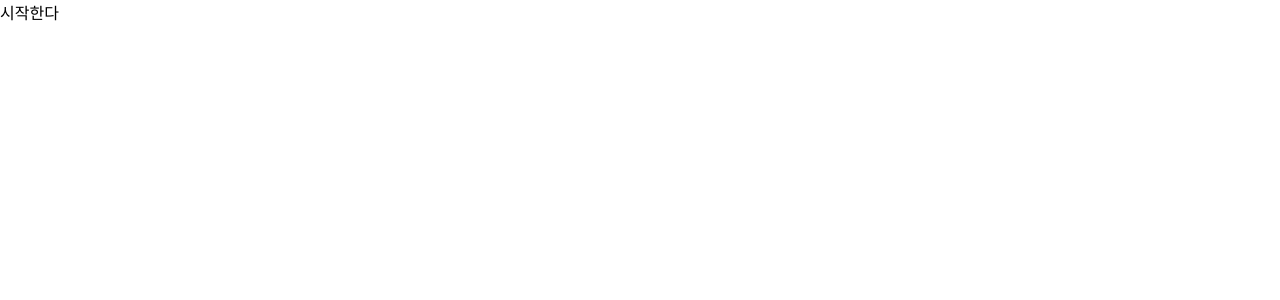
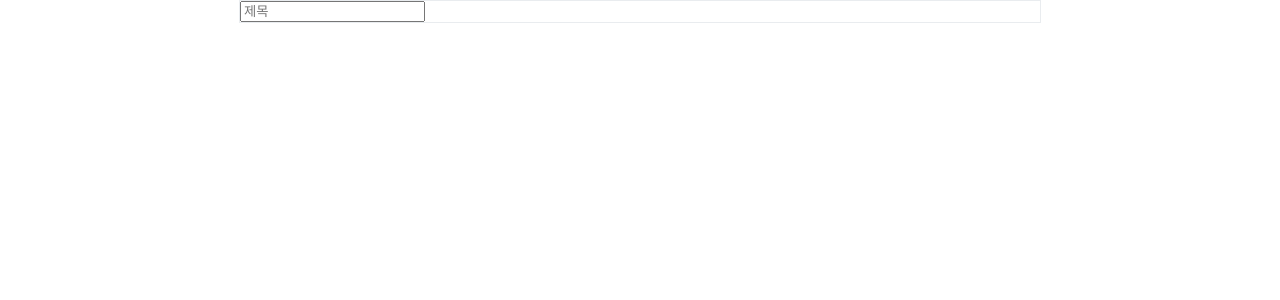
Before and after one commit to Jogeonsang/marcus-app, a React (Create React App) app: page / in a window 1280 px wide. Shown: the top 300 px of the page. Built offline with nearby package versions, Linux system fonts and the light colour scheme.

Commit message:
MemoComponent

```diff
--- a/src/App.css
+++ b/src/App.css
@@ -1,28 +1,20 @@
-.App {
-  text-align: center;
+.Form {
+  width : 800px;
+  background-color: white;
+  border: 1px solid #e9ecef;
+  margin : 0 auto;
 }
 
-.App-logo {
-  animation: App-logo-spin infinite 20s linear;
-  height: 80px;
+.Memo-Info {
+  display: inline;
+  width : 300px;
+  border-right: 1px solid #e9ecef;
+  float : left;
 }
 
-.App-header {
-  background-color: #222;
-  height: 150px;
-  padding: 20px;
-  color: white;
+
+.Memo-write {
+  display: inline;
+  width : 500px;
+  float : left;
 }
-
-.App-title {
-  font-size: 1.5em;
-}
-
-.App-intro {
-  font-size: large;
-}
-
-@keyframes App-logo-spin {
-  from { transform: rotate(0deg); }
-  to { transform: rotate(360deg); }
-}
--- a/src/App.js
+++ b/src/App.js
@@ -1,12 +1,18 @@
 import React, { Component } from 'react';
 import './App.css';
+import MemoWriteForm from './components/Memo-Write-Form';
 
 class App extends Component {
   render() {
     return (
-      <div>
-      시작한다
-      </div>
+      <main className = "Form">
+        <div className = "Memo-Info">
+        </div>
+        <div className = "Memo-Write">
+        <MemoWriteForm>
+        </MemoWriteForm>
+        </div>
+      </main>
     );
   }
 }
--- /dev/null
+++ b/src/components/Memo-Write-Form.js
@@ -0,0 +1,31 @@
+import React, { Component } from 'react';
+
+class MemoWriteForm extends Component {
+
+  state = {
+    title : '',
+    contents : '',
+  }
+
+  handleChange = (e) => {
+    this.setState({
+      title : e.target.value
+    })
+  }
+
+  render(){
+    return(
+      <form>
+        <input
+          placeholder="제목"
+          onChange={this.handleChange}
+          value={this.state.title}
+        />
+        <br />
+        {this.state.title}
+      </form>
+    )
+  }
+}
+
+export default MemoWriteForm;
```
Also changed, not shown: src/components/Memo-Info-Form.js (added, +31 -0 lines), src/components/Memo-Info-Form.css (added), src/components/Memo-Write-Form.css (added).
